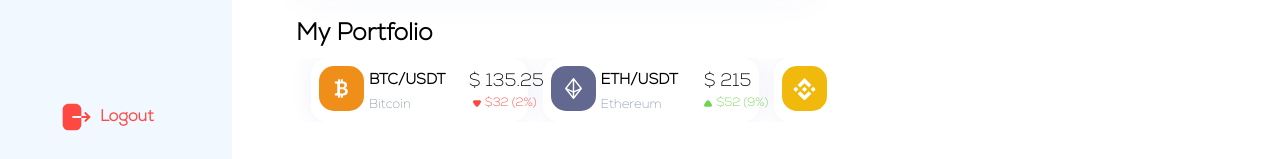
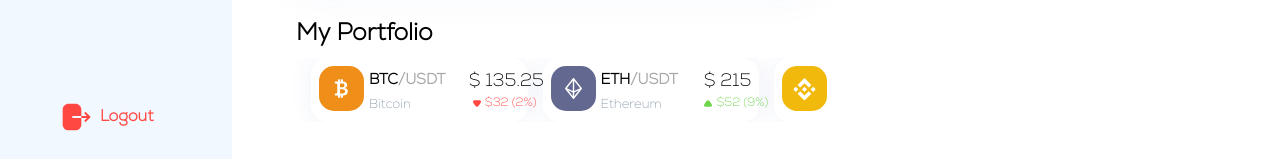
Before and after one commit to Mehranlip/Cryptobro-Dashoard-ReactJs, a React (Vite) app: page / in a window 1280 px wide. Shown: the part 499-658 px from the top of the page. Built offline with nearby package versions, Linux system fonts and the light colour scheme.

Commit message:
fix usdt style

```diff
--- a/src/components/Portfolio.jsx
+++ b/src/components/Portfolio.jsx
@@ -18,7 +18,10 @@ function Portfolio() {
                                             <img className='icon-crypto' src={item.image} />
                                         </div>
                                         <div className='col-8'>
-                                            <span className='summary_title'>{item.summary_title}</span>
+                                            <span className='summary_title'>{item.summary_title}
+                                                <span className='USDT-style'>
+                                                    /USDT
+                                                </span></span>
                                             <br />
                                             <span className='title-crypto'>{item.title}</span>
 
--- a/src/data/portfilio-data.js
+++ b/src/data/portfilio-data.js
@@ -2,7 +2,7 @@ const portfilio_data = [
     {
         title: "Bitcoin",
         image: "../../public/white-icon/Styleguide/btc.svg",
-        summary_title: "BTC/USDT",
+        summary_title: "BTC",
         financial_price: 135.25,
         profit_loss: "$32 (2%)",
         arrow_image: "../../public/white-icon/Styleguide/Arrow - Down 2.svg",
@@ -11,7 +11,7 @@ const portfilio_data = [
     {
         title: "Ethereum",
         image: "../../public/white-icon/Styleguide/eht.svg",
-        summary_title: "ETH/USDT",
+        summary_title: "ETH",
         financial_price: 215.00,
         profit_loss: "$52 (9%)",
         arrow_image: "../../public/white-icon/Styleguide/Arrow - Up 2.svg",
@@ -23,7 +23,7 @@ const portfilio_data = [
 
         title: "Binance",
         image: "../../public/white-icon/Styleguide/bnb.svg",
-        summary_title: "BNB/USDT",
+        summary_title: "BNB",
         financial_price: 632.00,
         profit_loss: "$33 (5%)",
         arrow_image: "../../public/white-icon/Styleguide/Arrow - Down 2.svg",
--- a/src/index.css
+++ b/src/index.css
@@ -219,6 +219,10 @@ button[type="submit"]:hover {
     line-height: normal;
 }
 
+.USDT-style {
+    color: #a8a8a8;
+}
+
 /* width */
 ::-webkit-scrollbar {
     height: 10px;
```
